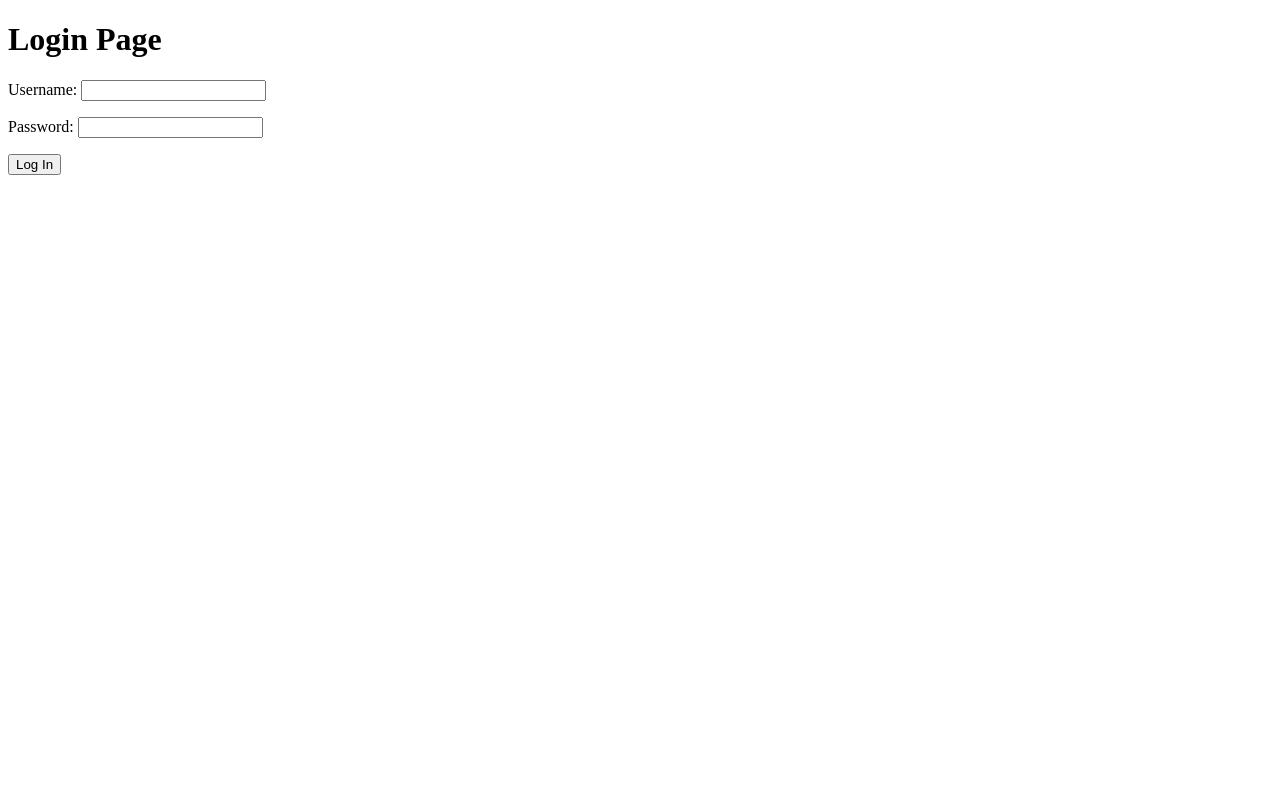
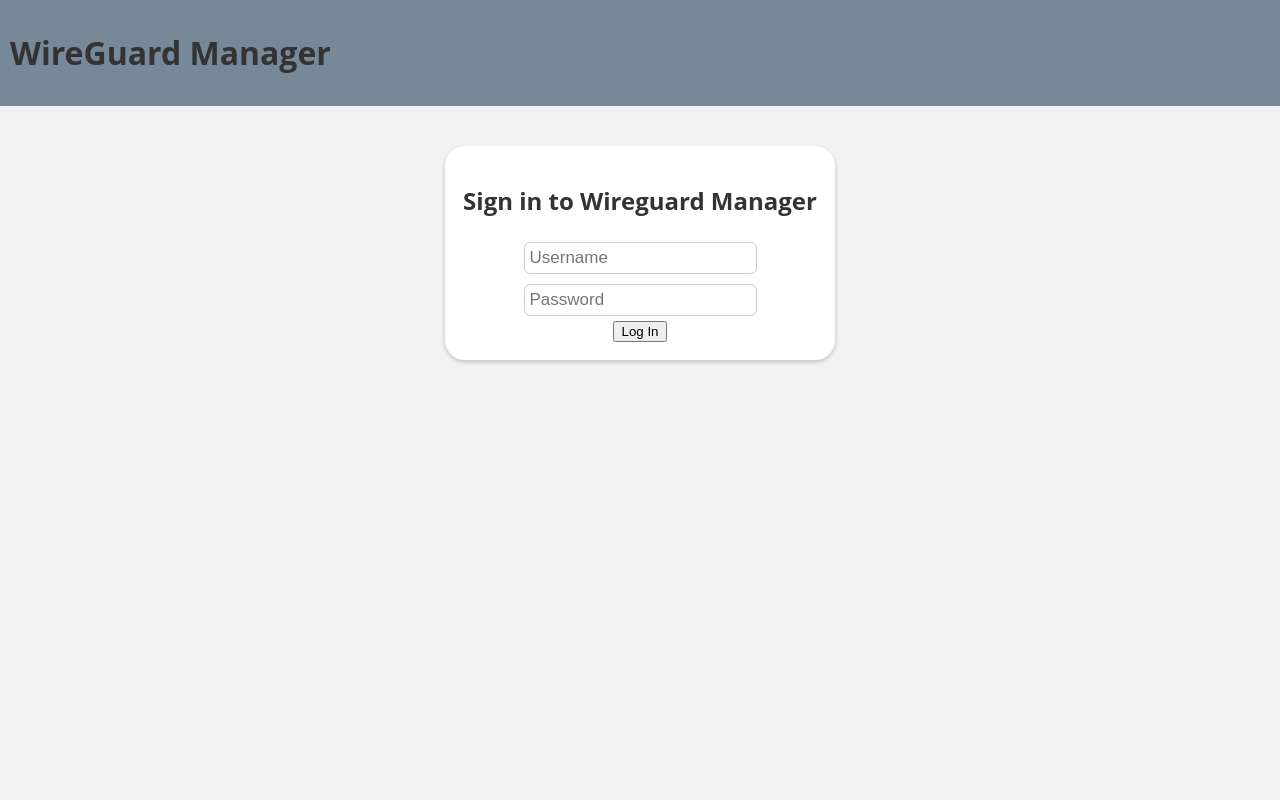
Before and after one commit to CDWimmer/WireguardManager, a Django app: page /account/login/ in a window 1280 px wide. Run offline with Django 4.2, Linux system fonts and the light colour scheme.

Commit message:
initial commit for styling and login format
CSS: a wonderful tool.
Jinja: a, uh, tool.

```diff
--- a/webpanel/wireguard_manager/static/wg_manager/index.css
+++ b/webpanel/wireguard_manager/static/wg_manager/index.css
@@ -0,0 +1,64 @@
+body {
+    margin: 0;
+    padding: 0;
+    background-color: #f2f2f2;
+    font-family: 'Open Sans', sans-serif;
+    font-size: 12pt;
+    color: #333;
+    min-height: 100vh;
+    max-width: 100vw;
+}
+
+header {
+    background-color: lightslategrey;
+    padding: 10px;
+}
+
+.login-form {
+    display: flex;
+    flex-direction: column;
+    justify-content: center;
+    align-items: center;
+    border: #fff 2px solid;
+    width:fit-content;
+    margin: auto;
+    padding: 1em;
+    border-radius: 20px;
+    box-shadow: 0 2px 4px rgb(0 0 0 / 20%);
+    background-color: #fff;
+    margin-top: 40px;
+}
+
+.login-form form {
+    display: flex;
+    flex-direction: column;
+    justify-content: center;
+    align-items: center;
+}
+
+.login-form input {
+    width: 100%;
+    padding: 5px;
+    margin: 5px 0;
+    border: 1px solid #ccc;
+    border-radius: 6px;
+    box-sizing: border-box;
+    font-size: 17px;
+}
+
+.login-form .input-line {
+    margin: 0;
+}
+
+.login-form .errorlist {
+    color: red;
+    list-style-type: none;
+    padding: 0;
+}
+
+.content {
+    display: flex;
+    flex-direction: column;
+    flex: 1;
+    padding: 1em;
+}
--- a/webpanel/wireguard_manager/templates/wg_manager/account/login.html
+++ b/webpanel/wireguard_manager/templates/wg_manager/account/login.html
@@ -2,10 +2,12 @@
 
 
 {% block content %}
-    <h1>Login Page</h1>
+<div class="login-form">
+    <h2>Sign in to Wireguard Manager</h2>
     <form method="post">
         {% csrf_token %}
         {{ form }}
         <button>Log In</button>
     </form>
+</div>
 {% endblock %}
--- a/webpanel/wireguard_manager/templates/wg_manager/base.html
+++ b/webpanel/wireguard_manager/templates/wg_manager/base.html
@@ -7,6 +7,9 @@
     <title>WireGuard Manager</title>
 </head>
 <body>
+    <header>
+        <h1>WireGuard Manager</h1>
+    </header>
     {% block content %}
     {% endblock %}
 </body>
--- a/webpanel/wireguard_manager/templates/wg_manager/forms/login_form.html
+++ b/webpanel/wireguard_manager/templates/wg_manager/forms/login_form.html
@@ -1,5 +1,4 @@
 {% for field in form %}
-    <p>{{ field.label_tag }} {{ field }}</p>
-    <p>{{ field.errors }}</p>
+    <p class="input-line">{{ field }} <span class="input-error">{{ field.errors }}</span></p>
 {% endfor %}
-{{ form.errors }}
+{{ form.non_field_errors }}
--- a/webpanel/wireguard_manager/templates/wg_manager/index.html
+++ b/webpanel/wireguard_manager/templates/wg_manager/index.html
@@ -2,5 +2,7 @@
 
 
 {% block content %}
-Index Page
+<div class="content">
+    <p>Welcome to WireGuard Manager</p>
+</div>
 {% endblock %}
--- a/webpanel/wireguard_manager/views/account/login.py
+++ b/webpanel/wireguard_manager/views/account/login.py
@@ -5,8 +5,8 @@ from django.shortcuts import render, redirect
 
 class LoginForm(forms.Form):
     template_name = "wg_manager/forms/login_form.html"
-    username = forms.CharField()
-    password = forms.CharField(widget=forms.PasswordInput())
+    username = forms.CharField(widget=forms.TextInput(attrs={'class': 'form-control', 'placeholder': 'Username'}))
+    password = forms.CharField(widget=forms.PasswordInput(attrs={'class': 'form-control', 'placeholder': 'Password'}))
 
 
 class LoginView(views.View):
```
